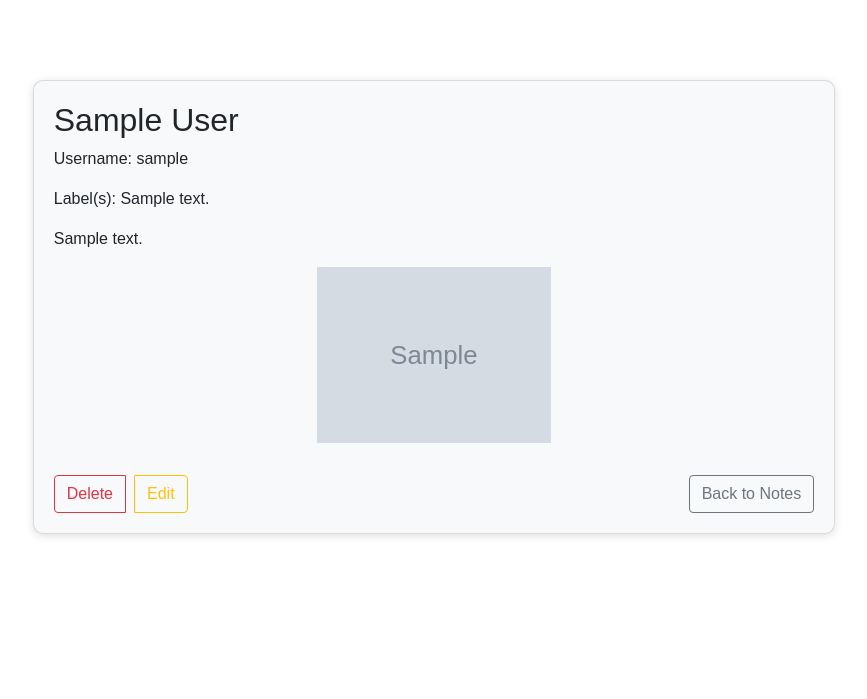
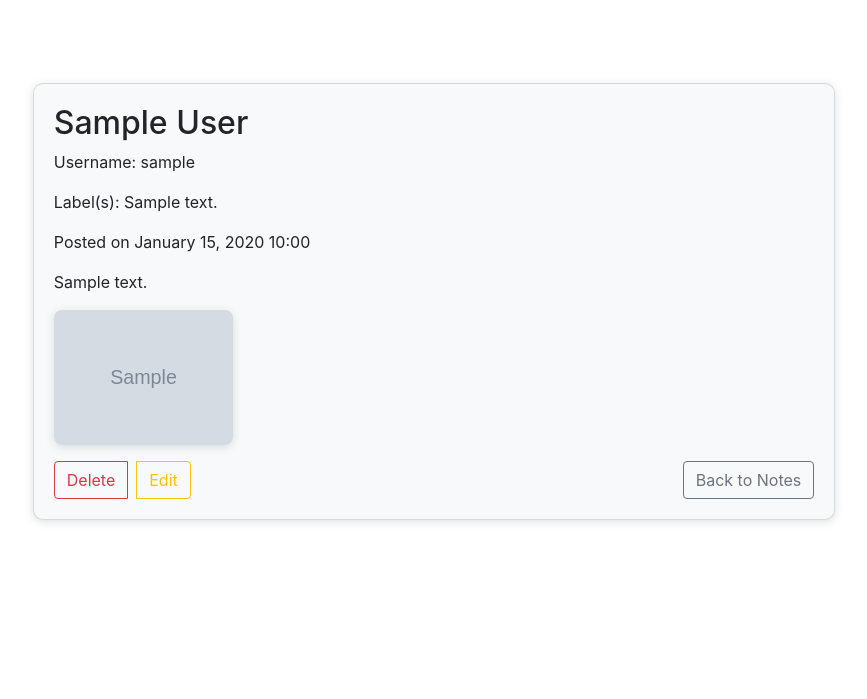
Before and after one commit to Sakib2186/Note-App, a Django app: page /details/1 in a window 1280 px wide. Shown: the top 699 px of the page, without its empty margins (206-1073 px from the left). After the commit the page ends 523 px from the top, so only its background shows below. Run offline with Django 4.2, Linux system fonts and the light colour scheme; a user stored in the database is signed in; tables that the repository leaves empty hold one stand-in row (values such as "Sample post"); grey boxes marked "Sample" are stand-in pictures; some libraries are stand-ins or nearby versions.

Commit message:
added masonry layout to notes_home note_description html and also added fancybox to see image in full view

```diff
--- a/UserData/Templates/note_description.html
+++ b/UserData/Templates/note_description.html
@@ -6,6 +6,11 @@
     <meta name="viewport" content="width=device-width, initial-scale=1, shrink-to-fit=no">
     <link rel="stylesheet" href="https://maxcdn.bootstrapcdn.com/bootstrap/4.5.2/css/bootstrap.min.css">
     <link rel="stylesheet" href="{% static 'add_note.css' %}">
+
+    <link rel="stylesheet" href="https://stackpath.bootstrapcdn.com/bootstrap/4.5.2/css/bootstrap.min.css">
+
+    <link rel="stylesheet" href="https://cdnjs.cloudflare.com/ajax/libs/fancybox/3.5.7/jquery.fancybox.min.css" />
+
     <style>
         /* Additional styles for centering the page */
         body {
@@ -51,6 +56,71 @@
             width: 100%;
             height: auto;
         }
+
+        .fancybox-button svg {
+            fill: none;
+            stroke: currentColor;
+        }
+
+        .fancybox-button {
+            background: none;
+        }
+
+        .masonry-container {
+            column-count: 3;
+            column-gap: 15px;
+            max-width: 1200px;
+            margin: 0 auto;
+        }
+
+        .masonry-item {
+            break-inside: avoid;
+            margin-bottom: 15px;
+            border-radius: 8px;
+            overflow: hidden;
+            box-shadow: rgba(99, 99, 99, 0.2) 0px 2px 8px 0px;
+            transition: box-shadow 0.3s ease;
+        }
+
+        .masonry-item img {
+            width: 100%;
+            height: auto;
+            display: block;
+        }
+
+        .masonry-item:hover {
+            box-shadow: rgba(50, 50, 93, 0.25) 0px 13px 27px -5px, rgba(0, 0, 0, 0.3) 0px 8px 16px -8px;
+        }
+
+        @media (max-width: 576px) {
+            .masonry-item {
+                width: 100%;
+            }
+            .masonry-container {
+                column-count: 1;
+            }
+        }
+
+        @media (min-width: 576px) {
+            .masonry-container {
+                column-count: 2;
+            }
+        }
+
+        @media (min-width: 768px) {
+            .masonry-container {
+                column-count: 3;
+            }
+        }
+
+        @media (min-width: 992px) {
+            .masonry-container {
+                column-count: 4;
+            }
+        }
+
+
+
     </style>
 </head>
 <body class="bg-white">
@@ -66,21 +136,22 @@
                                 <h2>{{ note.title }}</h2>
                                 <p>Username: {{ note.username }}</p>
                                 <p>Label(s): {{note.note_label}}</p>
+                                <p>Posted on {{ note.created_at|date:"F j, Y H:i" }}</p>
                                 <p class="card-text" >{{ note.description }}</p>
 
                                 {% if note.images.all %}
-                                <div class="row mt-3 center-images resize-images">
+                                <div class="masonry-container">
                                     {% for image in note.images.all %}
-                                        <div class="col-md-4 mb-3">
+                                        <div class="masonry-item">
                                             {% if image.image.url != None %}
-                                                <img src="{{ image.image.url }}" alt="{{ note.title }}" class="img-fluid">
+                                                <a data-fancybox="note-gallery" href="{{ image.image.url }}" data-caption="{{ note.title }}">
+                                                    <img src="{{ image.image.url }}" alt="{{ note.title }}">
+                                                </a>
                                             {% endif %}
                                         </div>
-                                        {% if forloop.counter|divisibleby:3 and not forloop.last %}
-                                            </div><div class="row mt-3 center-images resize-images">
-                                        {% endif %}
                                     {% endfor %}
                                 </div>
+
                                 {% endif %}
 
                                 <!-- Move buttons to the bottom with flexbox -->
@@ -138,5 +209,36 @@
     <script src="https://code.jquery.com/jquery-3.5.1.slim.min.js"></script>
     <script src="https://cdn.jsdelivr.net/npm/@popperjs/core@2.9.3/dist/umd/popper.min.js"></script>
     <script src="https://maxcdn.bootstrapcdn.com/bootstrap/4.5.2/js/bootstrap.min.js"></script>
+
+
+    <script src="https://cdnjs.cloudflare.com/ajax/libs/fancybox/3.5.7/jquery.fancybox.min.js"></script>
+    <script>
+    $(document).ready(function () {
+        $('[data-fancybox="note-gallery"]').fancybox({
+            buttons: [
+                {
+                    tpl: '<button data-fancybox-prev class="fancybox-button fancybox-button--arrow-left" title="{{PREV}}">' +
+                        '<svg xmlns="http://www.w3.org/2000/svg" viewBox="0 0 24 24" fill="none" stroke="currentColor" stroke-width="2" stroke-linecap="round" stroke-linejoin="round">' +
+                        '<line x1="15" y1="18" x2="9" y2="12"></line>' +
+                        '<line x1="9" y1="12" x2="15" y2="6"></line>' +
+                        '</svg>' +
+                        '</button>',
+                },
+                {
+                    tpl: '<button data-fancybox-next class="fancybox-button fancybox-button--arrow-right" title="{{NEXT}}">' +
+                        '<svg xmlns="http://www.w3.org/2000/svg" viewBox="0 0 24 24" fill="none" stroke="currentColor" stroke-width="2" stroke-linecap="round" stroke-linejoin="round">' +
+                        '<line x1="9" y1="18" x2="15" y2="12"></line>' +
+                        '<line x1="15" y1="12" x2="9" y2="6"></line>' +
+                        '</svg>' +
+                        '</button>',
+                },
+                'fullScreen',
+                'thumbs',
+            ],
+            protect: true // Prevent right-click downloads
+        });
+    });
+</script>
+
 </body>
 </html>
--- a/UserData/models.py
+++ b/UserData/models.py
@@ -15,6 +15,7 @@ class UserInfo(models.Model):
 
 class UserNotes(models.Model):
     title = models.CharField(null=True, blank=True, max_length=50)
+    created_at = models.DateTimeField(auto_now_add=True)
     description = RichTextField()
     username = models.ForeignKey(UserInfo, null=False, blank=False, on_delete=models.CASCADE)
     note_label = models.CharField(null=True, blank=True, max_length=5000)
--- a/UserData/views.py
+++ b/UserData/views.py
@@ -3,6 +3,7 @@ from django.contrib import messages
 from django.contrib.auth.models import User,auth
 from .models import UserInfo,UserNotes, NoteImage,Notes_Label
 from django.conf import settings
+from django.utils import timezone
 import os
 
 from django.contrib.auth.decorators import login_required
@@ -71,6 +72,7 @@ def add_note(request, username):
     if request.method == "POST":
         if request.POST.get('create_note'):
             title = request.POST['title']
+            created_at=timezone.now()
             note_description = request.POST['note_description']
             label = request.POST.getlist('label')
             print(label)
@@ -79,6 +81,7 @@ def add_note(request, username):
             if len(label)==0:
                 new_note = UserNotes.objects.create(
                     title=title,
+                    created_at=created_at,
                     description=note_description,
                     username=UserInfo.objects.get(username=user)
                 )
@@ -163,6 +166,7 @@ def notes_edit(request,pk):
 
         if request.POST.get('edit_note'):
             title = request.POST['title']
+            created_at=timezone.now()
             note_description = request.POST['note_description']
             label = request.POST.getlist('label')
             files = request.FILES.getlist('image')
@@ -179,6 +183,7 @@ def notes_edit(request,pk):
 
 
             note.title = title
+            note.created_at=created_at
             note.description = note_description
             string =""
             for i in label:
```
Also changed, not shown: UserData/Templates/notes_home.html (+60 -12 lines).
